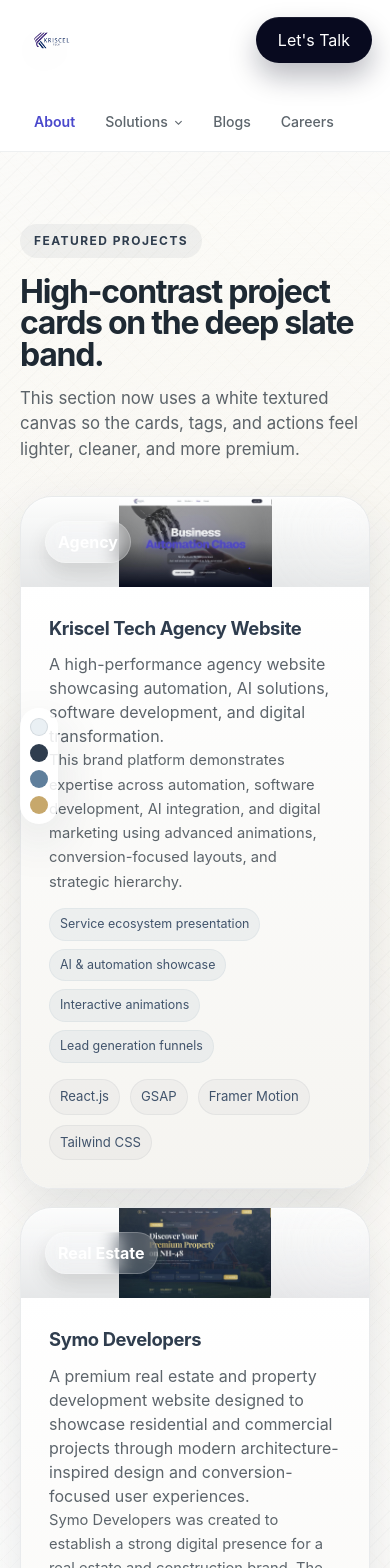
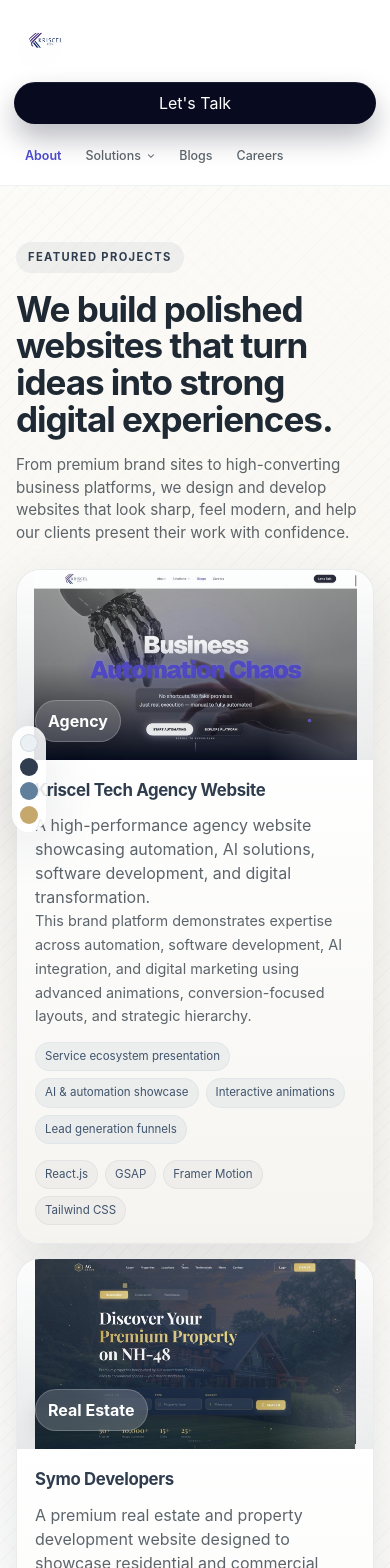
Before and after one commit to vikas8120/kriscel-website-showcase, a React (Vite) app in the folder frontend/: page / in a window 390 px wide. Shown: the top 1568 px of the page. Built offline with nearby package versions, Linux system fonts and the light colour scheme.

Commit message:
Make project cards clickable and deployable

```diff
--- a/frontend/src/data.ts
+++ b/frontend/src/data.ts
@@ -2,6 +2,7 @@
   name: string
   category: string
   accent: 'pearl' | 'gold' | 'steel' | 'slate'
+  websiteUrl?: string
   image?: string
   imageFit?: 'cover' | 'contain'
   imagePosition?: string
@@ -16,6 +17,7 @@
     name: 'Kriscel Tech Agency Website',
     category: 'Agency',
     accent: 'steel',
+    websiteUrl: 'https://share.google/PtBopwDAb4EUiXbJt',
     image: '/kriscel-agency-hero.jpeg',
     imageFit: 'contain',
     imagePosition: 'center',
@@ -30,6 +32,7 @@
     name: 'Symo Developers',
     category: 'Real Estate',
     accent: 'steel',
+    websiteUrl: 'https://symo-devlopers.vercel.app/',
     image: '/symo-developers-hero.jpeg',
     imageFit: 'contain',
     imagePosition: 'center',
@@ -49,6 +52,7 @@
     name: 'Vidhi Satya Law Associates',
     category: 'Professional',
     accent: 'slate',
+    websiteUrl: 'https://www.vidhisatya.com/',
     image: '/vidhi-satya-hero-screen.png',
     imageFit: 'contain',
     imagePosition: 'center',
@@ -63,6 +67,7 @@
     name: 'Indian Foods',
     category: 'Restaurant',
     accent: 'gold',
+    websiteUrl: 'https://indian-foods-malvika.vercel.app/',
     image: '/indian-foods-hero.jpeg',
     imageFit: 'contain',
     imagePosition: 'center',
@@ -82,6 +87,7 @@
     name: 'Interior Design Website',
     category: 'Portfolio',
     accent: 'slate',
+    websiteUrl: 'https://kriscel-interior.onrender.com',
     image: '/interior-design-hero.jpeg',
     imageFit: 'contain',
     imagePosition: 'center',
@@ -96,6 +102,7 @@
     name: 'Perfume Brand Website',
     category: 'Website',
     accent: 'gold',
+    websiteUrl: 'https://kriscel-perfume.onrender.com',
     image: '/perfume-brand-hero.jpeg',
     imageFit: 'contain',
     imagePosition: 'center',
@@ -110,6 +117,7 @@
     name: 'Car Accessories Website',
     category: 'Ecommerce',
     accent: 'slate',
+    websiteUrl: 'https://kriscel-car-assesories.onrender.com',
     image: '/car-accessories-hero.jpeg',
     imageFit: 'contain',
     imagePosition: 'center',
@@ -124,6 +132,7 @@
     name: 'Shoes Manufacturers Website',
     category: 'Website',
     accent: 'steel',
+    websiteUrl: 'https://shoes-manufacturers.onrender.com',
     image: '/shoes-manufacturers-hero.jpeg',
     imageFit: 'contain',
     imagePosition: 'center',
@@ -138,6 +147,7 @@
     name: 'Water Purifier Website',
     category: 'Landing Page',
     accent: 'pearl',
+    websiteUrl: 'https://water-purifiers.onrender.com',
     image: '/water-purifier-hero.jpeg',
     imageFit: 'contain',
     imagePosition: 'center',
@@ -152,6 +162,7 @@
     name: 'Jewelry E-Commerce Website',
     category: 'Ecommerce',
     accent: 'gold',
+    websiteUrl: 'https://jewellery-09ej.onrender.com',
     image: '/jewelry-ecommerce-hero.jpeg',
     imageFit: 'contain',
     imagePosition: 'center',
@@ -166,6 +177,7 @@
     name: 'Fire Safety Website',
     category: 'Corporate',
     accent: 'steel',
+    websiteUrl: 'https://fire-safety-website.onrender.com',
     image: '/fire-safety-hero.jpeg',
     imageFit: 'contain',
     imagePosition: 'center',
@@ -180,6 +192,7 @@
     name: 'Luxury Watches Website',
     category: 'Ecommerce',
     accent: 'gold',
+    websiteUrl: 'https://kriscel-watches.onrender.com',
     image: '/luxury-watches-hero.jpeg',
     imageFit: 'contain',
     imagePosition: 'center',
--- a/frontend/src/pages/HomePage.tsx
+++ b/frontend/src/pages/HomePage.tsx
@@ -7,15 +7,25 @@
         <div className="section-inner">
           <div className="section-heading">
             <span className="eyebrow">Featured Projects</span>
-            <h2>High-contrast project cards on the deep slate band.</h2>
+            <h2>We build polished websites that turn ideas into strong digital experiences.</h2>
             <p>
-              This section now uses a white textured canvas so the cards, tags, and actions feel
-              lighter, cleaner, and more premium.
+              From premium brand sites to high-converting business platforms, we design and develop
+              websites that look sharp, feel modern, and help our clients present their work with
+              confidence.
             </p>
           </div>
           <div className="project-grid">
             {projects.map((project) => (
-              <article key={project.name} className={`project-card project-card--${project.accent}`}>
+              <a
+                key={project.name}
+                className={`project-card project-card--${project.accent} ${
+                  project.websiteUrl ? 'project-card--linked' : ''
+                }`}
+                href={project.websiteUrl}
+                target={project.websiteUrl ? '_blank' : undefined}
+                rel={project.websiteUrl ? 'noreferrer' : undefined}
+                aria-label={project.websiteUrl ? `Open ${project.name} website` : undefined}
+              >
                 <div
                   className={`project-thumbnail${project.image ? ' project-thumbnail--image' : ''}`}
                   style={
@@ -46,7 +56,7 @@
                     ))}
                   </div>
                 </div>
-              </article>
+              </a>
             ))}
           </div>
         </div>
--- a/frontend/src/pages/ProjectsPage.tsx
+++ b/frontend/src/pages/ProjectsPage.tsx
@@ -7,15 +7,25 @@
         <div className="section-inner">
           <div className="section-heading">
             <span className="eyebrow">Featured Projects</span>
-            <h2>High-contrast project cards on the deep slate band.</h2>
+            <h2>Our work blends design, performance, and brand storytelling.</h2>
             <p>
-              This section now uses a white textured canvas so the cards, tags, and actions feel
-              lighter, cleaner, and more premium.
+              Each project is crafted to showcase the client’s business clearly, build trust
+              quickly, and create a premium online presence that feels both memorable and
+              effective.
             </p>
           </div>
           <div className="project-grid">
             {projects.map((project) => (
-              <article key={project.name} className={`project-card project-card--${project.accent}`}>
+              <a
+                key={project.name}
+                className={`project-card project-card--${project.accent} ${
+                  project.websiteUrl ? 'project-card--linked' : ''
+                }`}
+                href={project.websiteUrl}
+                target={project.websiteUrl ? '_blank' : undefined}
+                rel={project.websiteUrl ? 'noreferrer' : undefined}
+                aria-label={project.websiteUrl ? `Open ${project.name} website` : undefined}
+              >
                 <div
                   className={`project-thumbnail${project.image ? ' project-thumbnail--image' : ''}`}
                   style={
@@ -46,7 +56,7 @@
                     ))}
                   </div>
                 </div>
-              </article>
+              </a>
             ))}
           </div>
         </div>
--- a/frontend/src/style.css
+++ b/frontend/src/style.css
@@ -118,8 +118,8 @@
 }
 
 .brand-logo--kriscel {
-  width: 260px;
-  height: 84px;
+  width: 380px;
+  height: 124px;
   object-fit: contain;
   object-position: left center;
 }
@@ -342,6 +342,10 @@
   margin: 0 auto;
 }
 
+.section-heading {
+  max-width: 900px;
+}
+
 .eyebrow {
   display: inline-flex;
   align-items: center;
@@ -455,6 +459,10 @@
     box-shadow 0.35s ease,
     filter 0.35s ease;
   border: 1px solid rgba(255, 255, 255, 0.42);
+}
+
+.project-card--linked {
+  cursor: pointer;
 }
 
 .project-card::before {
@@ -689,6 +697,19 @@
   .hero {
     grid-template-columns: 1fr;
   }
+
+  .navbar {
+    padding-inline: 24px;
+  }
+
+  .brand-logo--kriscel {
+    width: 320px;
+    height: 104px;
+  }
+
+  .section-heading h2 {
+    line-height: 1.04;
+  }
 }
 
 @media (max-width: 820px) {
@@ -698,20 +719,21 @@
     width: 100%;
     min-height: 86px;
     padding: 6px 18px;
+    gap: 10px;
   }
 
   .brand-logo--kriscel {
-    width: 210px;
-    height: 68px;
+    width: min(72vw, 240px);
+    height: 72px;
   }
 
   .nav-links {
     order: 3;
     width: 100%;
-    justify-content: space-between;
-    gap: 6px;
-    font-size: 0.88rem;
-    padding: 4px;
+    justify-content: flex-start;
+    gap: 8px;
+    font-size: 0.82rem;
+    padding: 6px 2px 2px;
     overflow-x: auto;
     scrollbar-width: none;
   }
@@ -722,26 +744,138 @@
 
   .nav-links a {
     white-space: nowrap;
-    padding: 9px 12px;
+    padding: 8px 10px;
   }
 
   .cta--talk {
     margin-left: auto;
+    min-height: 42px;
+    padding-inline: 16px;
   }
 
   .section {
-    padding: 72px 20px;
+    padding: 64px 18px;
+  }
+
+  .page-section {
+    padding-top: 84px;
+  }
+
+  .section-heading h2 {
+    font-size: clamp(1.9rem, 8vw, 2.7rem);
+    line-height: 1.05;
+    letter-spacing: -0.03em;
+  }
+
+  .section-heading p {
+    font-size: 0.98rem;
   }
 
   .project-grid {
     grid-template-columns: 1fr;
+    gap: 14px;
   }
 
   .project-card {
     grid-template-columns: 1fr;
+    border-radius: 24px;
+  }
+
+  .project-thumbnail {
+    min-height: 210px;
+    padding: 18px;
+  }
+
+  .project-content {
+    padding: 20px;
+  }
+
+  .project-content h3 {
+    font-size: 1.05rem;
+  }
+
+  .project-case {
+    font-size: 0.9rem;
   }
 
   .footer {
     padding-inline: 20px;
   }
+
+  .palette-swatch {
+    left: 12px;
+    bottom: 12px;
+    padding: 8px;
+    gap: 6px;
+  }
 }
+
+@media (max-width: 480px) {
+  .navbar {
+    padding: 8px 14px 10px;
+  }
+
+  .brand-logo--kriscel {
+    width: min(82vw, 220px);
+    height: 64px;
+  }
+
+  .nav-links {
+    gap: 6px;
+    font-size: 0.78rem;
+  }
+
+  .nav-links a {
+    padding: 7px 9px;
+  }
+
+  .cta--talk {
+    width: 100%;
+    margin-left: 0;
+    justify-content: center;
+  }
+
+  .section {
+    padding: 56px 16px;
+  }
+
+  .section-heading h2 {
+    font-size: clamp(1.65rem, 9vw, 2.2rem);
+  }
+
+  .section-heading p {
+    font-size: 0.95rem;
+  }
+
+  .eyebrow {
+    padding: 7px 12px;
+    font-size: 0.7rem;
+  }
+
+  .project-grid {
+    margin-top: 24px;
+  }
+
+  .project-thumbnail {
+    min-height: 190px;
+  }
+
+  .project-content {
+    padding: 18px;
+  }
+
+  .feature-list,
+  .tag-row {
+    gap: 7px;
+  }
+
+  .feature-list span,
+  .tag-row span {
+    font-size: 0.72rem;
+    padding: 5px 9px;
+  }
+
+  .footer {
+    padding: 24px 16px 36px;
+  }
+}
```
Also changed, not shown: 2 other files (tests, documents, lock files or other folders).
